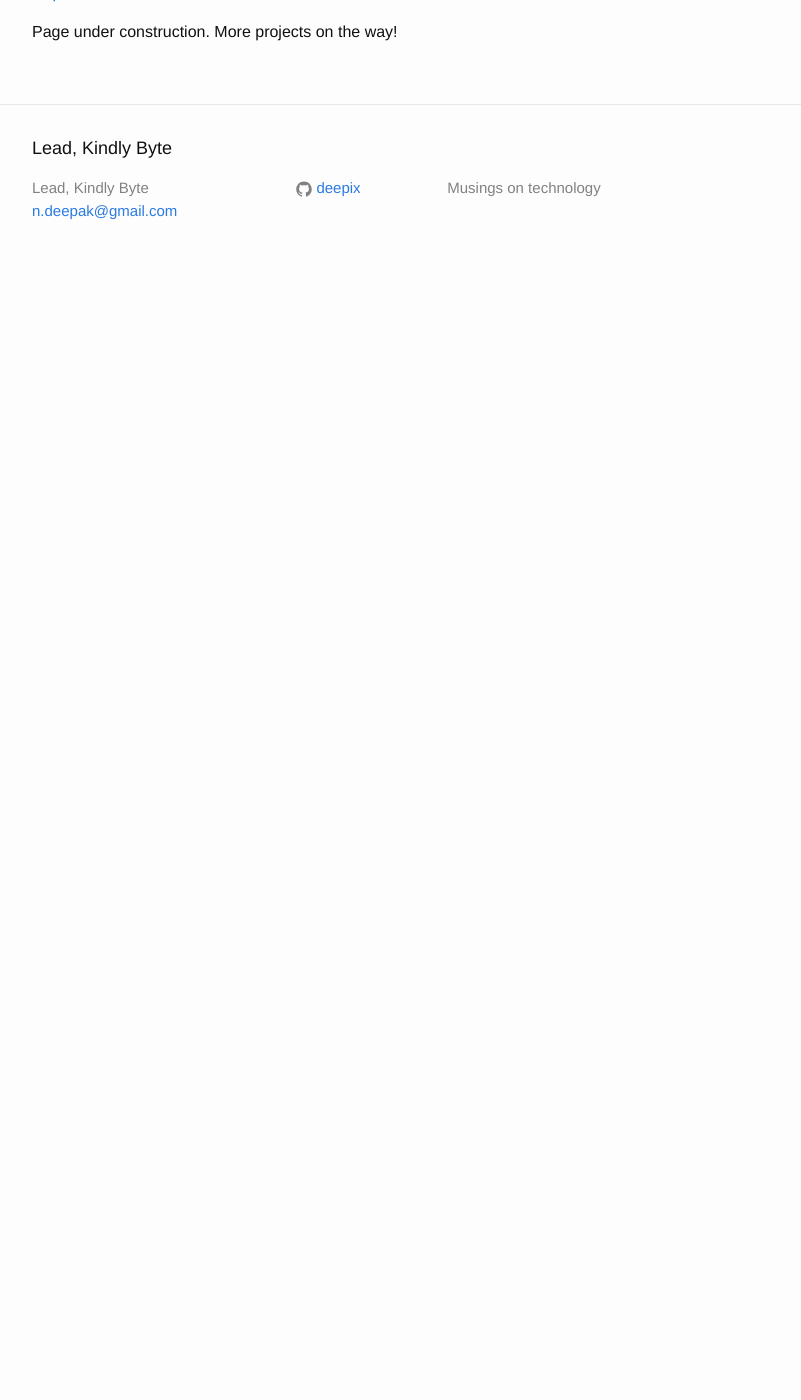
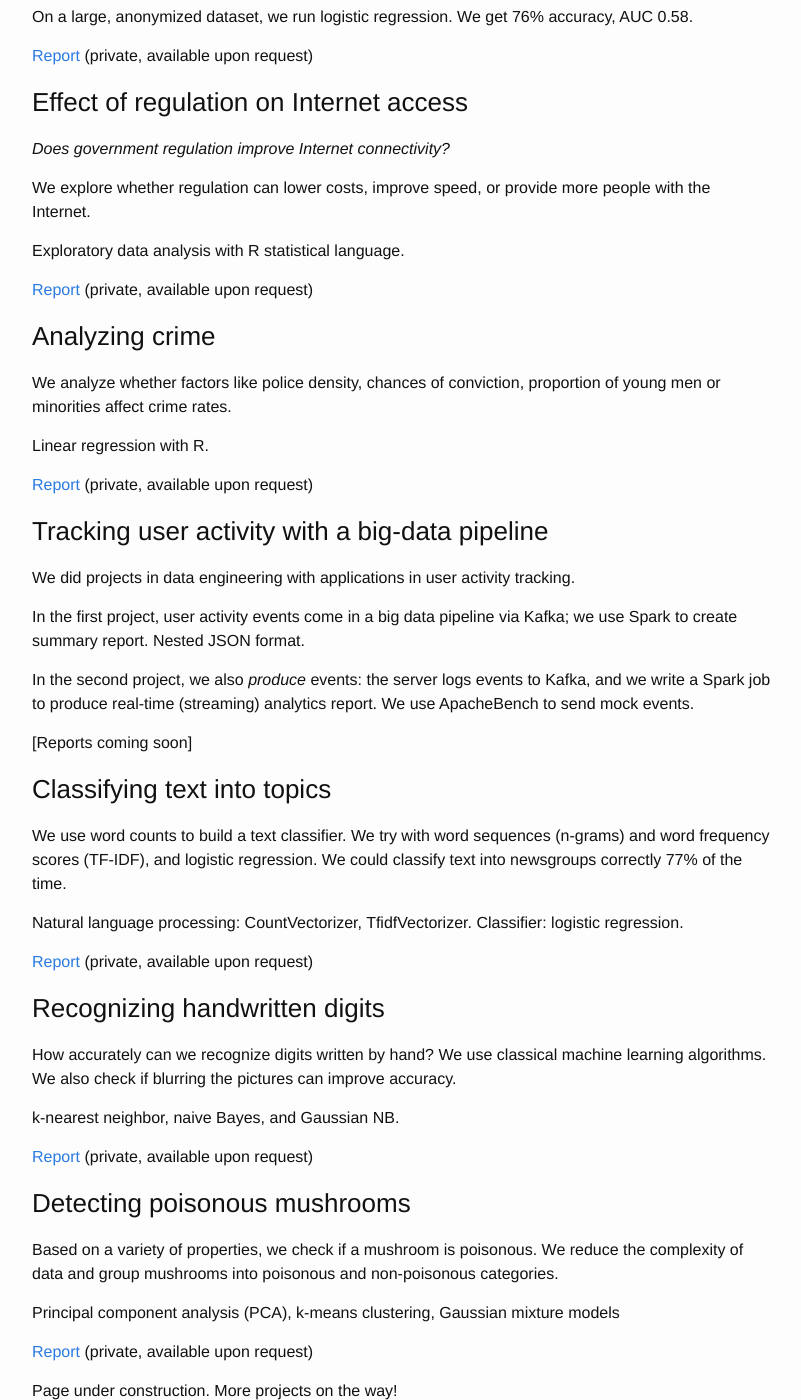
Before and after one commit to deepix/deepix.github.io, a Jekyll site: the page built from datasci.md, in a window 1280 px wide and 1400 px high, scrolled down 1041 px. Shown: the whole window, without its empty margins (238-1039 px from the left). Built offline with Jekyll 4.4.1, drawn with Linux system fonts in a browser that asks for light colours; before the commit the page ends 1323 px from its top, so only the background shows below that; some of the changed text lies outside the part shown.

Commit message:
Add more projects to data science

```diff
--- a/datasci.md
+++ b/datasci.md
@@ -6,40 +6,119 @@ permalink: /datasci/
 
 This page showcases a portfolio of Data Science projects I've done.
 
+In accordance with academic conduct policy of UC Berkeley, I cannot
+make some projects public.  Contact me if interested.
+
 ### Improving diversity in NYC schools
 
 _Which schools in New York need the most help, to improve diversity in SHSAT exam?_
 
-SHSAT is a competitive exam to enter specialized high schools in NYC.  It is currently overwhelmingly White and Asian.  We check which schools with Black and Latino populations hold potential but need help.
-
-[Report](https://github.com/deepix/W207-final-project/blob/master/final_project_overview.ipynb)
+SHSAT is a competitive exam to enter specialized high schools in NYC.
+It is currently overwhelmingly White and Asian.  We check which
+schools with Black and Latino populations hold potential but need
+help.
 
 KNN, Random Forests, Logistic Regression, and Perceptron Neural Network.
+
+[Report](https://github.com/deepix/W207-final-project/blob/master/final_project_overview.ipynb) (public)
 
 ### Detecting fake news
 
 _Can we detect fake news using machine learning?_
 
-We try both classical techniques as well as recurrent neural networks.  Our best accuracy was 81%.
+We try both classical techniques as well as recurrent neural networks.
+Within the classical realm, we use "AutoML", which searches for the
+optimal machine learning algorithm.  Our best accuracy was 81%.
 
 [Report](https://github.com/deepix/w266finalproject/blob/master/Detecting%20Fake%20News%20with%20NLP%20-%20Merritt%2C%20Nagaraj%2C%20and%20Powers.pdf)
+(public)
+
+### Bike share in San Fracisco
+
+Which routes are the most popular for commuters, and how can we
+improve efficiency of bike usage?
+
+Advanced SQL on Google BigTable.
+
+[Report coming soon]
 
 ### Predicting success rate for online ads
 
 _Will this user click on this ad?_
 
-Online advertising is big business.  Ad companies make money only when a user clicks on an ad, so they try hard to show ads on which a user is likely to click.
+Online advertising is big business.  Ad companies make money only when
+a user clicks on an ad, so they try hard to show ads on which a user
+is likely to click.
 
-On a large, anonymized dataset, we run logistic regression.  We get 76% accuracy, AUC 0.58.
+On a large, anonymized dataset, we run logistic regression.  We get
+76% accuracy, AUC 0.58.
 
-[Report](https://github.com/deepix/w261-final-project/blob/master/final.ipynb)
+[Report](https://github.com/deepix/w261-final-project/blob/master/final.ipynb) (private, available upon request)
 
 ### Effect of regulation on Internet access
 
 _Does government regulation improve Internet connectivity?_
 
-We explore whether regulation can lower costs, improve speed, or provide more people with the Internet.
+We explore whether regulation can lower costs, improve speed, or
+provide more people with the Internet.
 
-[Report](https://github.com/deepix/W203/blob/master/W203_Project1_Chandrasekaran_Datta_Nagaraj.pdf)
+Exploratory data analysis with R statistical language.
+
+[Report](https://github.com/deepix/W203/blob/master/W203_Project1_Chandrasekaran_Datta_Nagaraj.pdf) (private, available upon request)
+
+### Analyzing crime
+
+We analyze whether factors like police density, chances of conviction,
+proportion of young men or minorities affect crime rates.
+
+Linear regression with R.
+
+[Report](https://github.com/deepix/w203-deepix/blob/master/Lab_3/Chandrasekaran_Datta_Nagaraj_Lab3_Final.pdf) (private, available upon request)
+
+### Tracking user activity with a big-data pipeline
+
+We did projects in data engineering with applications in user activity
+tracking.
+
+In the first project, user activity events come in a big data pipeline
+via Kafka; we use Spark to create summary report.  Nested JSON format.
+
+In the second project, we also _produce_ events: the server logs
+events to Kafka, and we write a Spark job to produce real-time
+(streaming) analytics report.  We use ApacheBench to send mock events.
+
+[Reports coming soon]
+
+### Classifying text into topics
+
+We use word counts to build a text classifier.  We try with word
+sequences (n-grams) and word frequency scores (TF-IDF), and logistic
+regression.  We could classify text into newsgroups correctly 77% of
+the time.
+
+Natural language processing: CountVectorizer, TfidfVectorizer.
+Classifier: logistic regression.
+
+[Report](https://github.com/deepix/w207-projects/blob/master/deepak_nagaraj_p2.ipynb) (private, available upon request)
+
+### Recognizing handwritten digits
+
+How accurately can we recognize digits written by hand?  We use
+classical machine learning algorithms.  We also check if blurring the
+pictures can improve accuracy.
+
+k-nearest neighbor, naive Bayes, and Gaussian NB.
+
+[Report](https://github.com/deepix/w207-projects/blob/master/deepak_nagaraj_p1.ipynb) (private, available upon request)
+
+### Detecting poisonous mushrooms
+
+Based on a variety of properties, we check if a mushroom is poisonous.
+We reduce the complexity of data and group mushrooms into poisonous
+and non-poisonous categories.
+
+Principal component analysis (PCA), k-means clustering, Gaussian mixture models
+
+[Report](https://github.com/deepix/w207-projects/blob/master/deepak_nagaraj_p3.ipynb) (private, available upon request)
 
 Page under construction.  More projects on the way!
```
